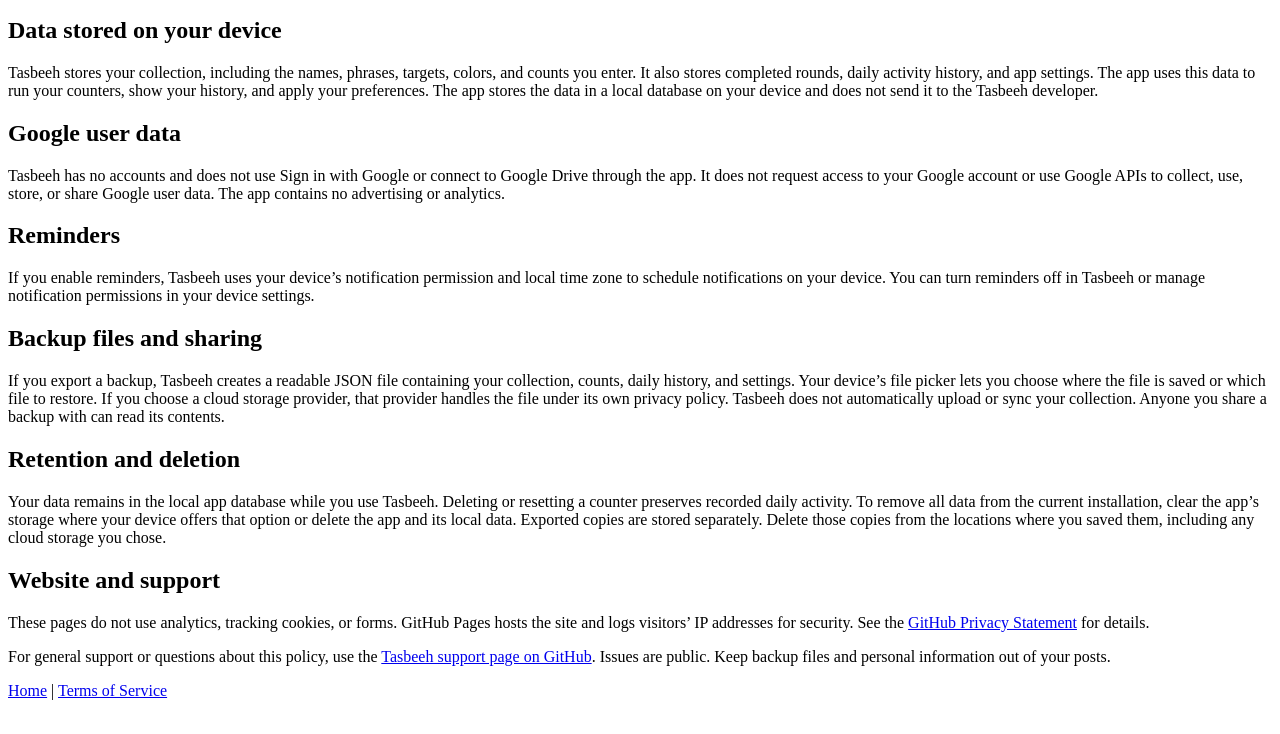
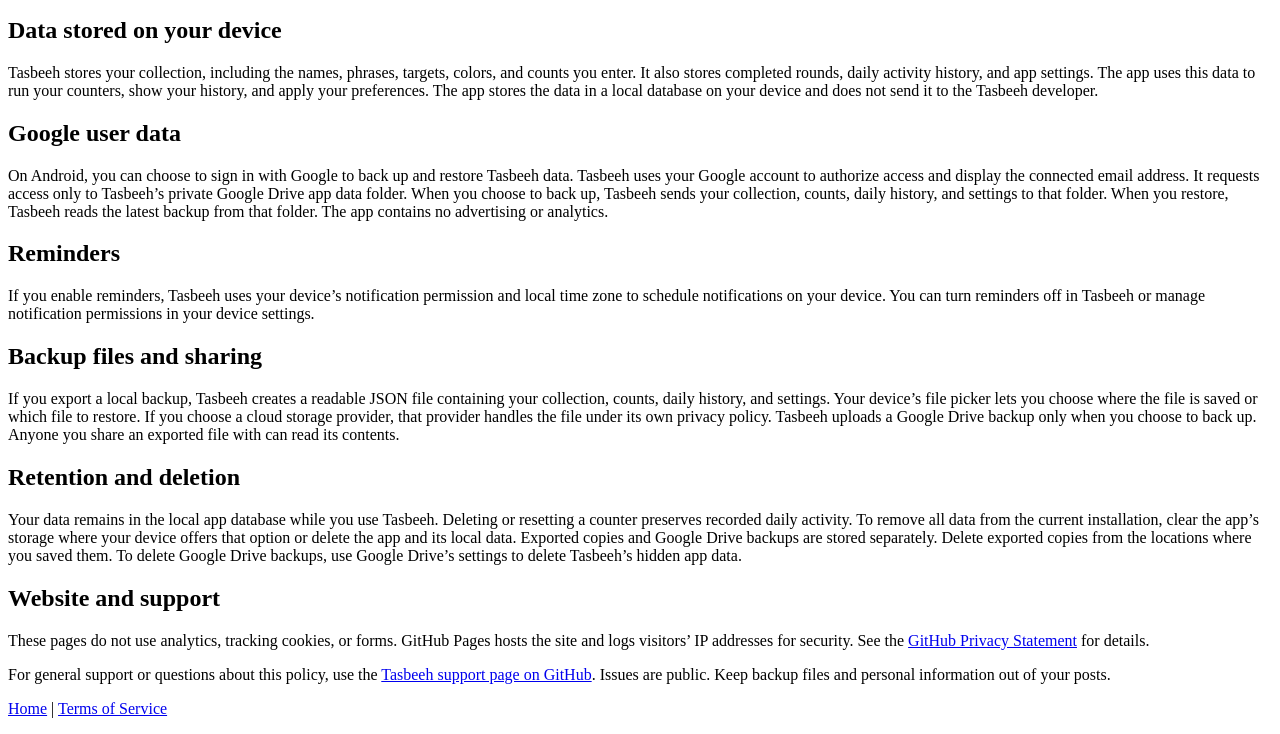
Before and after one commit to englishaburrub-collab/tasbeeh-public, a plain HTML site: page privacy-policy.html in a window 1280 px wide. Shown: the part 101-835 px from the top of the page. Drawn offline with Linux system fonts and the light colour scheme.

Commit message:
Document optional Google Drive backups in privacy policy

```diff
--- a/privacy-policy.html
+++ b/privacy-policy.html
@@ -15,16 +15,16 @@
     <p>Tasbeeh stores your collection, including the names, phrases, targets, colors, and counts you enter. It also stores completed rounds, daily activity history, and app settings. The app uses this data to run your counters, show your history, and apply your preferences. The app stores the data in a local database on your device and does not send it to the Tasbeeh developer.</p>
 
     <h2>Google user data</h2>
-    <p>Tasbeeh has no accounts and does not use Sign in with Google or connect to Google Drive through the app. It does not request access to your Google account or use Google APIs to collect, use, store, or share Google user data. The app contains no advertising or analytics.</p>
+    <p>On Android, you can choose to sign in with Google to back up and restore Tasbeeh data. Tasbeeh uses your Google account to authorize access and display the connected email address. It requests access only to Tasbeeh’s private Google Drive app data folder. When you choose to back up, Tasbeeh sends your collection, counts, daily history, and settings to that folder. When you restore, Tasbeeh reads the latest backup from that folder. The app contains no advertising or analytics.</p>
 
     <h2>Reminders</h2>
     <p>If you enable reminders, Tasbeeh uses your device’s notification permission and local time zone to schedule notifications on your device. You can turn reminders off in Tasbeeh or manage notification permissions in your device settings.</p>
 
     <h2>Backup files and sharing</h2>
-    <p>If you export a backup, Tasbeeh creates a readable JSON file containing your collection, counts, daily history, and settings. Your device’s file picker lets you choose where the file is saved or which file to restore. If you choose a cloud storage provider, that provider handles the file under its own privacy policy. Tasbeeh does not automatically upload or sync your collection. Anyone you share a backup with can read its contents.</p>
+    <p>If you export a local backup, Tasbeeh creates a readable JSON file containing your collection, counts, daily history, and settings. Your device’s file picker lets you choose where the file is saved or which file to restore. If you choose a cloud storage provider, that provider handles the file under its own privacy policy. Tasbeeh uploads a Google Drive backup only when you choose to back up. Anyone you share an exported file with can read its contents.</p>
 
     <h2>Retention and deletion</h2>
-    <p>Your data remains in the local app database while you use Tasbeeh. Deleting or resetting a counter preserves recorded daily activity. To remove all data from the current installation, clear the app’s storage where your device offers that option or delete the app and its local data. Exported copies are stored separately. Delete those copies from the locations where you saved them, including any cloud storage you chose.</p>
+    <p>Your data remains in the local app database while you use Tasbeeh. Deleting or resetting a counter preserves recorded daily activity. To remove all data from the current installation, clear the app’s storage where your device offers that option or delete the app and its local data. Exported copies and Google Drive backups are stored separately. Delete exported copies from the locations where you saved them. To delete Google Drive backups, use Google Drive’s settings to delete Tasbeeh’s hidden app data.</p>
 
     <h2>Website and support</h2>
     <p>These pages do not use analytics, tracking cookies, or forms. GitHub Pages hosts the site and logs visitors’ IP addresses for security. See the <a href="https://docs.github.com/en/site-policy/privacy-policies/github-general-privacy-statement">GitHub Privacy Statement</a> for details.</p>
```
